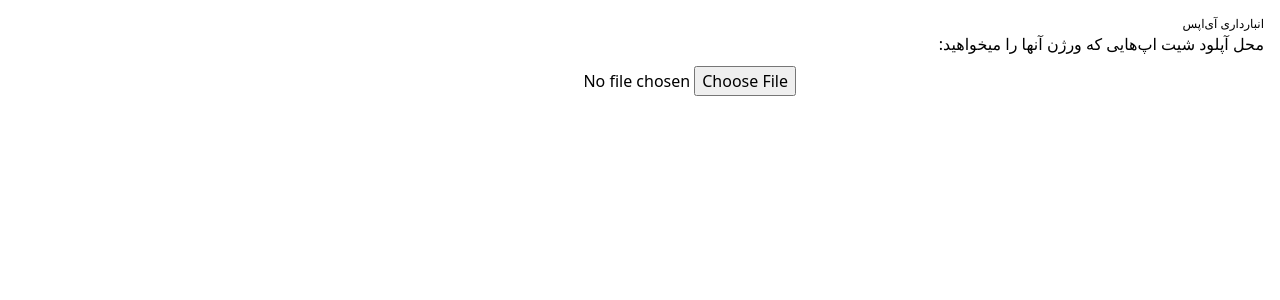
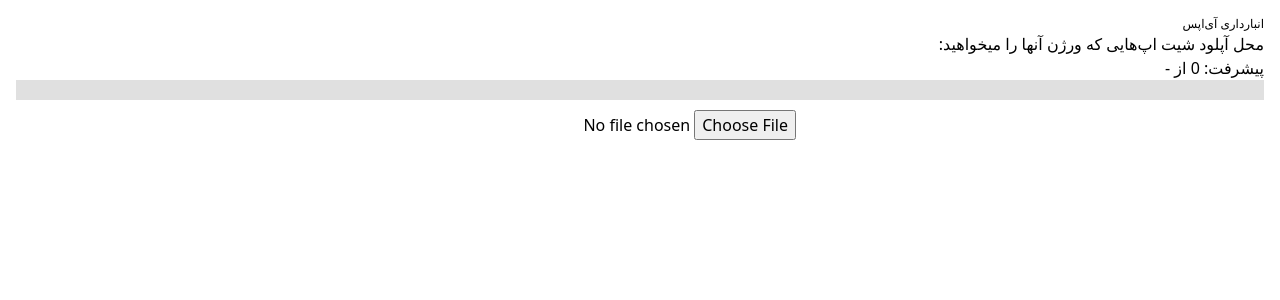
Before and after one commit to immorez/app-version-script, a React (Vite) app: page / in a window 1280 px wide. Shown: the top 300 px of the page. Built offline with nearby package versions, Linux system fonts and the light colour scheme.

Commit message:
Add progress

```diff
--- a/src/Sheet.tsx
+++ b/src/Sheet.tsx
@@ -13,6 +13,8 @@ function Sheet() {
   const [values, setValues] = useState([]);
 
   const [responseData, setResponseData] = useState<unknown[]>([]);
+
+  const [progress, setProgress] = useState(0);
 
   const changeHandler = (event: any) => {
     // Passing file data (event.target.files[0]) to parse using Papa.parse
@@ -56,6 +58,8 @@ function Sheet() {
 
             take = take + 50;
 
+            setProgress((p) => p + 50);
+
             const script = document.createElement("script");
             script.src = `https://itunes.apple.com/lookup?id=${ids.join(
               ","
@@ -70,7 +74,7 @@ function Sheet() {
               );
             };
           }
-        }, 10000);
+        }, 2000);
 
         return responseData;
       },
@@ -93,6 +97,20 @@ function Sheet() {
 
   return (
     <div>
+      <p>
+        پیشرفت: {`${progress} از ${values.length > 0 ? values.length : "-"}`}
+      </p>
+      <div style={{ display: "flex", background: "#e0e0e0" }}>
+        <span
+          style={{
+            display: "flex",
+            background: "blue",
+            height: "20px",
+            width: `${(progress / values.length) * 100}%`,
+          }}
+        />
+      </div>
+
       <ul>
         {[...Array.from(new Set(changedVersions))].map((i: any) =>
           i ? (
```
